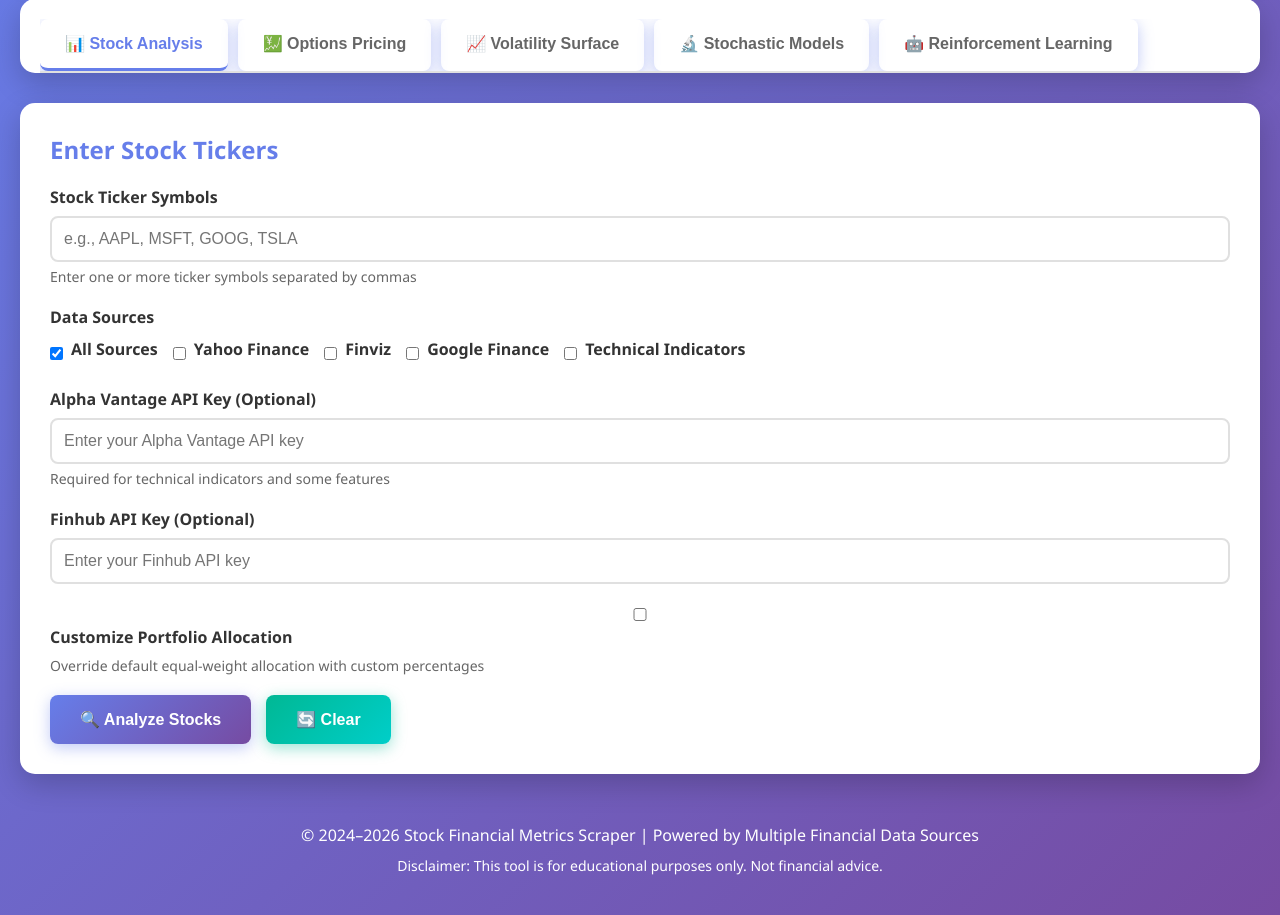
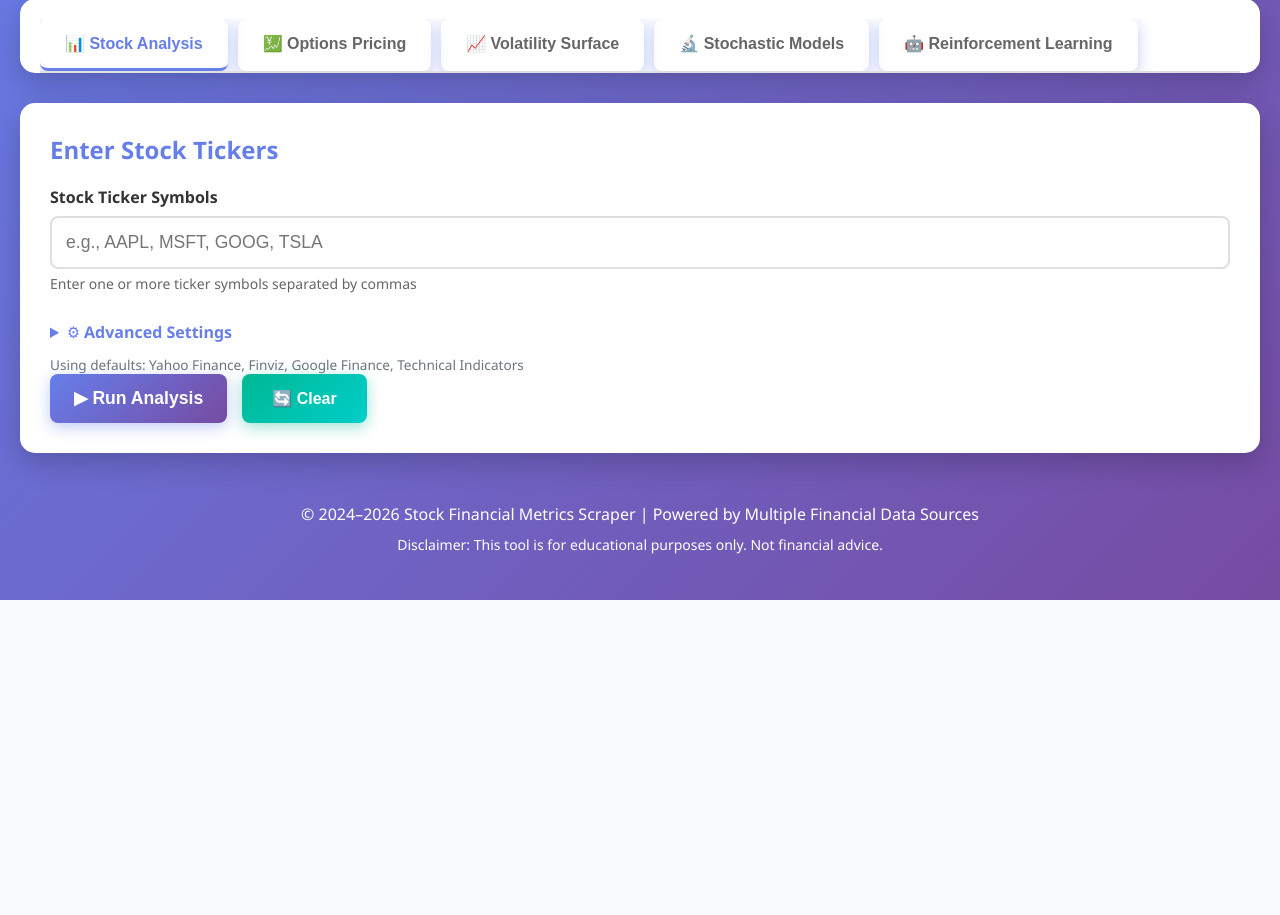
Before and after one commit to JunHao95/FinanceWebScrapper, a Flask app: page / in a window 1280 px wide. Shown: the part 200-1115 px from the top of the page. After the commit the page ends 800 px from the top, so only its background shows below. Run offline with Flask 3, Linux system fonts and the light colour scheme; some libraries are stand-ins or nearby versions.

Commit message:
feat(06-01): add equalWeightsHint and defaultsNote elements to index.html
- Insert #equalWeightsHint small element after #allocationTotal (hidden by default)
- Insert #defaultsNote small element after </details> (visible by default)

```diff
--- a/templates/index.html
+++ b/templates/index.html
@@ -511,6 +511,30 @@
             color: #721c24;
         }
 
+        /* Advanced settings toggle */
+        #advanced-settings summary {
+            cursor: pointer;
+            color: #667eea;
+            font-weight: 600;
+            padding: 8px 0;
+            user-select: none;
+        }
+        #advanced-settings summary:hover { text-decoration: underline; }
+        #advanced-settings > .form-group { margin-top: 15px; }
+
+        /* Hero ticker input */
+        .hero-input-group input { font-size: 1.1em; padding: 14px; }
+        #runAnalysisBtn { font-size: 1.1em; padding: 12px 24px; }
+
+        /* Allocation mode controls */
+        .allocation-mode-header { display: flex; align-items: center; justify-content: space-between; margin-bottom: 8px; }
+        .allocation-mode-header label { margin-bottom: 0; }
+        .allocation-mode-controls { display: flex; align-items: center; gap: 8px; }
+        .mode-btn { padding: 4px 12px; border: 1px solid #667eea; border-radius: 4px; background: white; color: #667eea; cursor: pointer; font-size: 0.9em; }
+        .mode-btn.active { background: #667eea; color: white; }
+        #currencySelect { padding: 4px 8px; border: 1px solid #e0e0e0; border-radius: 4px; font-size: 0.9em; width: auto; }
+        .allocation-pct-label { margin-left: 8px; color: #667eea; font-size: 0.9em; min-width: 55px; }
+
         /* Tab Styles */
         .tabs-container {
             margin-bottom: 20px;
@@ -665,7 +689,7 @@
             <div class="input-section">
                 <h2>Enter Stock Tickers</h2>
             <form id="scrapeForm">
-                <div class="form-group">
+                <div class="form-group hero-input-group">
                     <label for="tickers">Stock Ticker Symbols</label>
                     <input
                         type="text"
@@ -677,6 +701,8 @@
                     <small>Enter one or more ticker symbols separated by commas</small>
                 </div>
 
+                <details id="advanced-settings">
+                    <summary>⚙ Advanced Settings</summary>
                     <div class="form-group">
                         <label>Data Sources</label>
                         <div class="checkbox-group">
@@ -723,30 +749,37 @@
                             placeholder="Enter your Finhub API key"
                         >
                     </div>
-
-                <div class="form-group">
-                    <label>
-                        <input type="checkbox" id="customAllocation" onchange="toggleAllocationSection()">
-                        Customize Portfolio Allocation
-                    </label>
-                    <small>Override default equal-weight allocation with custom percentages</small>
-                </div>
+                </details>
+                <small id="defaultsNote" style="color:#6c757d; font-size:0.85em; display:block; margin-top:4px;">
+                    Using defaults: Yahoo Finance, Finviz, Google Finance, Technical Indicators
+                </small>
 
                 <div id="allocationSection" style="display: none;">
                     <div class="form-group">
-                        <label>Portfolio Allocation (%)</label>
-                        <small>Enter the percentage allocation for each ticker (total should equal 100%). Leave blank for equal weights.</small>
-                        <div id="allocationInputs" style="margin-top: 15px;">
-                            <!-- Dynamic allocation inputs will be added here -->
-                        </div>
-                        <div id="allocationTotal" style="margin-top: 10px; font-weight: bold; color: #667eea;">
-                            Total: 0%
-                        </div>
+                        <div class="allocation-mode-header">
+                            <label>Portfolio Allocation</label>
+                            <div class="allocation-mode-controls">
+                                <button type="button" id="modePercentBtn" class="mode-btn active" onclick="FormManager.switchAllocationMode('percent')">% Weight</button>
+                                <button type="button" id="modeValueBtn" class="mode-btn" onclick="FormManager.switchAllocationMode('value')">Value</button>
+                                <select id="currencySelect" style="display:none">
+                                    <option value="USD">USD</option>
+                                    <option value="SGD">SGD</option>
+                                    <option value="EUR">EUR</option>
+                                    <option value="GBP">GBP</option>
+                                </select>
+                            </div>
+                        </div>
+                        <small id="allocationHint">Enter the percentage allocation for each ticker (total should equal 100%). Leave blank for equal weights.</small>
+                        <div id="allocationInputs" style="margin-top: 15px;"></div>
+                        <div id="allocationTotal" style="margin-top: 10px; font-weight: bold; color: #667eea;">Total: 0%</div>
+                        <small id="equalWeightsHint" style="display:none; color:#6c757d; margin-top:6px;">
+                            No values entered — equal weights will be used.
+                        </small>
                     </div>
                 </div>
 
                 <div class="button-group">
-                    <button type="submit">🔍 Analyze Stocks</button>
+                    <button type="submit" id="runAnalysisBtn">▶ Run Analysis</button>
                     <button type="button" class="secondary-btn" onclick="clearForm()">🔄 Clear</button>
                 </div>
             </form>
```
Lines whose indentation alone changed are shown as unchanged.
